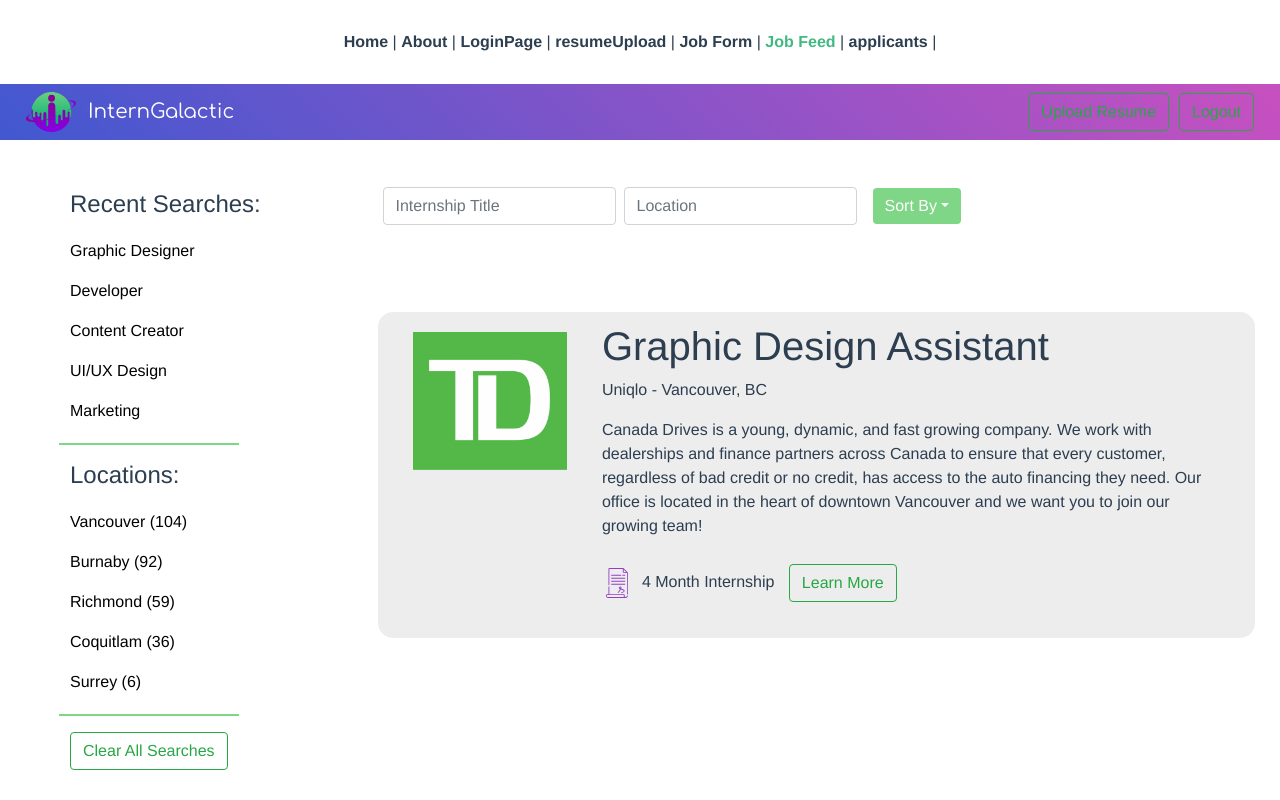
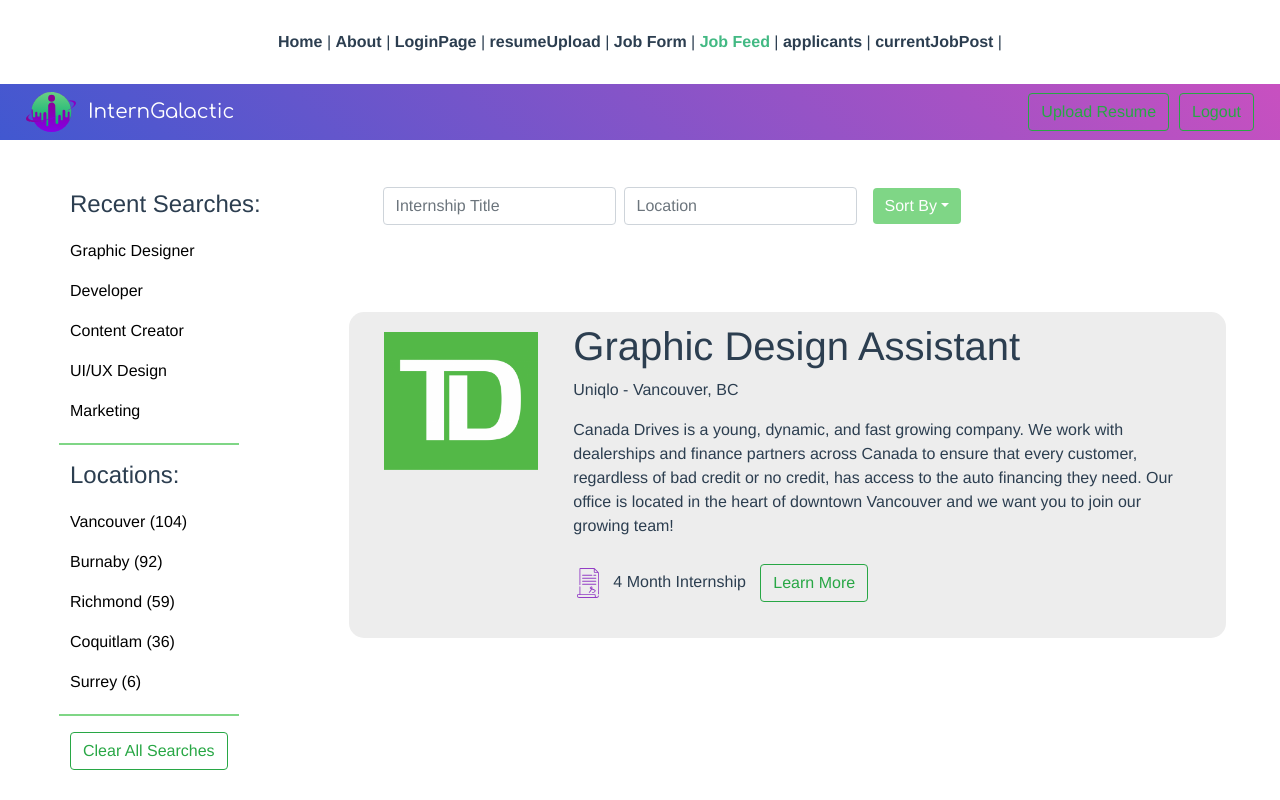
Before and after one commit to carmen-c/interngalactic, a Vue app in the folder myapp/: page /jobFeedPage in a window 1280 px wide. Built offline with nearby package versions, Linux system fonts and the light colour scheme; some icons are missing.

Commit message:
added current Job post Page

```diff
--- a/myapp/src/App.vue
+++ b/myapp/src/App.vue
@@ -7,7 +7,7 @@
       <router-link to="/resumeUpload">resumeUpload</router-link> |
 	  <router-link to ="/jobForm">Job Form</router-link> |
 	  <router-link to ="/jobFeedPage">Job Feed</router-link> |
-	  <router-link to ="/applicants">applicants</router-link> |
+	  <router-link to ="/applicants">applicants</router-link> | <router-link to ="/currentJobPost">currentJobPost</router-link> |
     </div>
     <router-view/>
   </div>
--- /dev/null
+++ b/myapp/src/components/currentJobPost.vue
@@ -0,0 +1,7 @@
+<template>
+
+</template>
+
+<style>
+
+</style>
--- a/myapp/src/components/jobPostContainer.vue
+++ b/myapp/src/components/jobPostContainer.vue
@@ -41,6 +41,8 @@
 		padding: 10px;
 		margin: 40px;
 		margin-right: 35px;
+		position: relative;
+		right: 3%;
 	}
 	.jobBox {
 		width: 100%;
--- a/myapp/src/router.js
+++ b/myapp/src/router.js
@@ -6,6 +6,7 @@
 import jobFeedPage from './views/jobFeedPage.vue'
 
 import Login from './components/Login.vue'
+import currentJobPost from './components/currentJobPost.vue'
 import Register from './components/Register.vue'
 import applicants from './components/applicants.vue'
 import jobForm from './components/jobForm.vue'
@@ -80,6 +81,11 @@
 	  name: '/applicants',
 	  component: applicants
 	},
+	 {
+	  path: '/currentJobPost',
+	  name: '/currentJobPost',
+	  component: currentJobPost
+	},
     {
       path: '/about',
       name: 'about',
--- a/myapp/src/views/Home.vue
+++ b/myapp/src/views/Home.vue
@@ -15,7 +15,7 @@
 <!--	<applicants />				-->
 
 <!--	INPUT ACTIVE JOB POSTINGS	-->
-
+<!--	<currentJobPost />				-->
 
             </div>
         </div>
@@ -128,6 +128,7 @@
 import ClientHeader from '@/components/clientHeader.vue'
 import AdminHeader from '@/components/adminHeader.vue'
 import applicants from '@/components/applicants.vue'
+//import currentJobPost from '@/components/currentJobPost.vue'
 
 export default {
   name: 'home',
@@ -135,7 +136,8 @@
     HelloWorld,
     ClientHeader,
     AdminHeader,
-	applicants
+	applicants,
+//	currentJobPost
   },
   data() {
     return {
```
